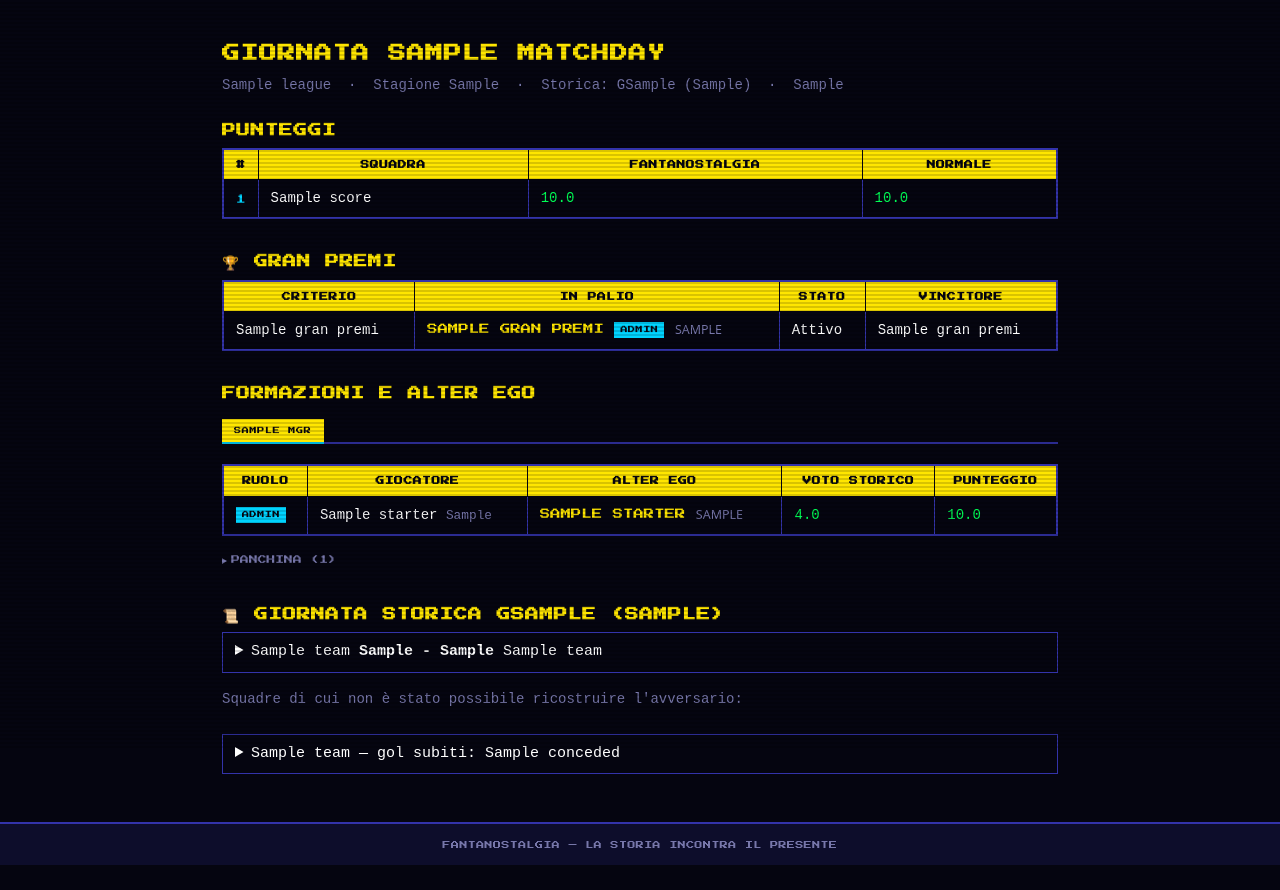
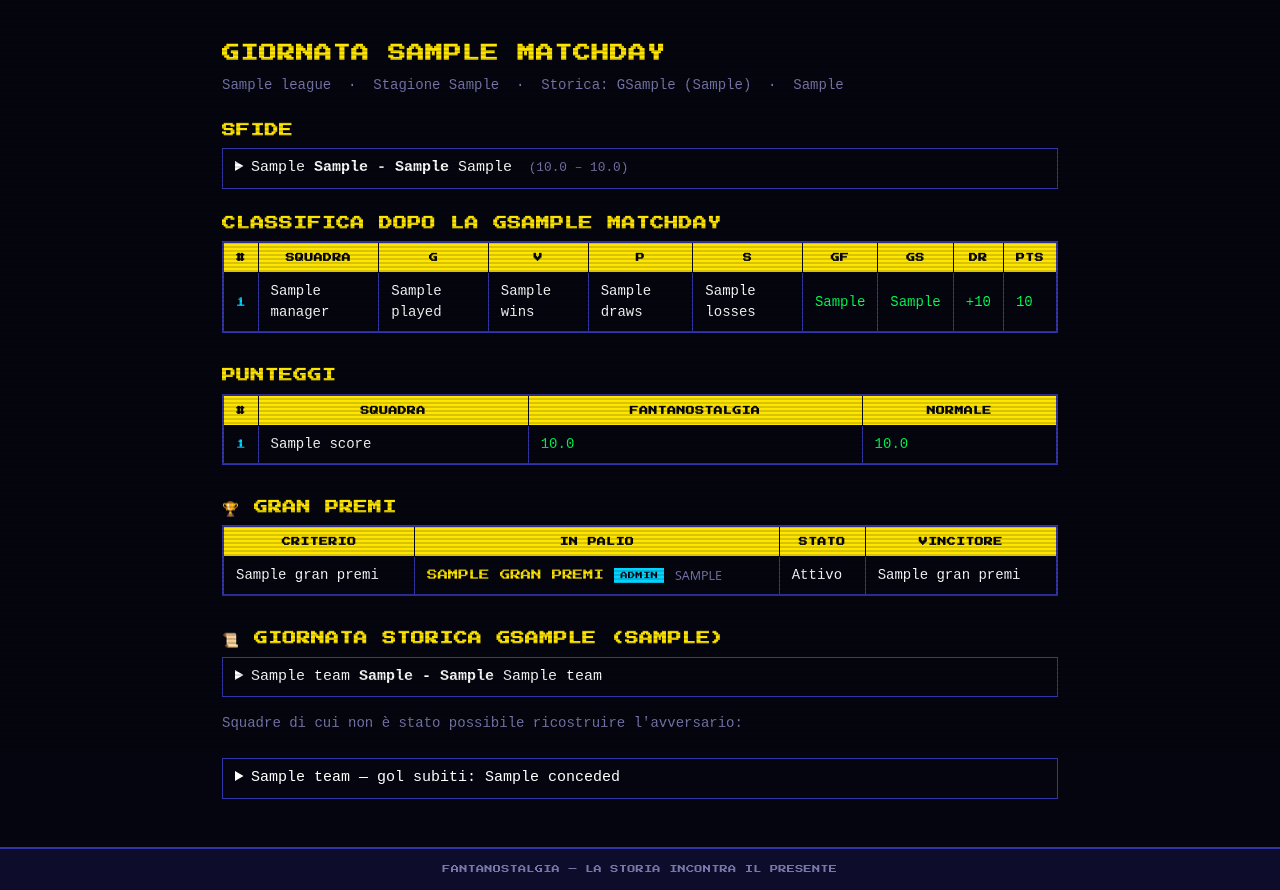
Before and after one commit to simonediroma/fantanostalgia, a FastAPI app: template backend/templates/giornata.html in a window 1280 px wide. Shown: the part 52-942 px from the top of the page. Before the commit the page ends 917 px from the top, so only its background shows below. Run offline with FastAPI, Linux system fonts and the light colour scheme; the template is opened without the code that fills it: most values are stand-ins (such as "Sample title", 1, 10 or a date in 2020).

Commit message:
Pagina giornata: sfide espandibili con formazioni e classifica scontri diretti alla giornata
Co-Authored-By: Claude Opus 5.5 <noreply@anthropic.com>
Claude-Session: https://claude.ai/code/session_01NTxs665AyP4TzBfnzkwBFL

```diff
--- a/backend/templates/classifica.html
+++ b/backend/templates/classifica.html
@@ -104,7 +104,7 @@
           <th title="Vittorie">V</th>
           <th title="Pareggi">P</th>
           <th title="Sconfitte">S</th>
-          <th title="Gol fatti (punteggio nostalgia convertito: base 66, +1 gol ogni 6 punti)">GF</th>
+          <th title="Gol fatti (punteggio nostalgia convertito: 66 punti = 1 gol, +1 ogni 6 punti)">GF</th>
           <th title="Gol subiti">GS</th>
           <th title="Differenza reti">DR</th>
           <th title="Punti classifica (V×3 + P)">Pts</th>
--- a/backend/templates/giornata.html
+++ b/backend/templates/giornata.html
@@ -12,102 +12,7 @@
 {% endblock %}
 
 {% block content %}
-<h1>Giornata {{ matchday }}</h1>
-<p class="subtitle">
-  {{ league.name }} &nbsp;·&nbsp;
-  Stagione {{ league.season_current }}
-  &nbsp;·&nbsp; Storica: G{{ matchday_historic }} ({{ league.season_historic }})
-  {% if drawn_at_fmt %}&nbsp;·&nbsp; {{ drawn_at_fmt }}{% endif %}
-</p>
-
-{% if all_matchdays|length > 1 %}
-<div class="matchday-nav">
-  {% set prev = namespace(val=none) %}
-  {% set nxt = namespace(val=none) %}
-  {% for md in all_matchdays %}
-    {% if md < matchday %}{% set prev.val = md %}{% endif %}
-    {% if md > matchday and nxt.val is none %}{% set nxt.val = md %}{% endif %}
-  {% endfor %}
-  {% if prev.val is not none %}
-  <a href="/lega/{{ league.id }}/giornata/{{ prev.val }}" class="ds-button ds-button--default">← G{{ prev.val }}</a>
-  {% endif %}
-  <span class="matchday-nav-label">G{{ matchday }}</span>
-  {% if nxt.val is not none %}
-  <a href="/lega/{{ league.id }}/giornata/{{ nxt.val }}" class="ds-button ds-button--default">G{{ nxt.val }} →</a>
-  {% endif %}
-</div>
-{% endif %}
-
-{% if scores %}
-<h2 style="margin-top:1.5rem">Punteggi</h2>
-<div class="ds-table-wrap" style="margin-bottom:2rem">
-  <table class="ds-table ds-table-stack">
-    <thead>
-      <tr>
-        <th>#</th>
-        <th>Squadra</th>
-        <th>FantaNostalgia</th>
-        <th>Normale</th>
-      </tr>
-    </thead>
-    <tbody>
-      {% for s in scores %}
-      <tr>
-        <td class="rank" data-label="#">{{ loop.index }}</td>
-        <td data-label="Squadra">{{ s.manager_name }}</td>
-        <td class="score" data-label="FantaNostalgia">{{ '%.1f'|format(s.score_nostalgia or 0) }}</td>
-        <td class="score" data-label="Normale">
-          {% if s.score_normal is not none %}{{ '%.1f'|format(s.score_normal) }}{% else %}—{% endif %}
-        </td>
-      </tr>
-      {% endfor %}
-    </tbody>
-  </table>
-</div>
-{% else %}
-<div class="ds-empty-state"><div class="ds-empty-state__message">Punteggi non ancora calcolati.</div></div>
-{% endif %}
-
-{% if gran_premi %}
-<h2 style="margin-top:1.5rem">🏆 Gran Premi</h2>
-<div class="ds-table-wrap" style="margin-bottom:2rem">
-  <table class="ds-table ds-table-stack">
-    <thead>
-      <tr>
-        <th>Criterio</th>
-        <th>In palio</th>
-        <th>Stato</th>
-        <th>Vincitore</th>
-      </tr>
-    </thead>
-    <tbody>
-      {% for gp in gran_premi %}
-      <tr>
-        <td data-label="Criterio">{{ gp.criterion_label }}</td>
-        <td class="historic-name" style="text-align:left" data-label="In palio">
-          {{ gp.prize_name }} <span class="ds-badge ds-badge--cyan">{{ gp.prize_role }}</span>
-          <span style="font-family:system-ui;font-size:0.78rem;color:var(--muted)"> {{ gp.prize_team }}</span>
-        </td>
-        <td data-label="Stato">{% if gp.status == 'resolved' %}Risolto{% else %}Attivo{% endif %}</td>
-        <td data-label="Vincitore">{% if gp.winner_name %}{{ gp.winner_name }}{% else %}—{% endif %}</td>
-      </tr>
-      {% endfor %}
-    </tbody>
-  </table>
-</div>
-{% endif %}
-
-{% if managers %}
-<h2>Formazioni e Alter Ego</h2>
-<div class="ds-tabs__nav" style="margin-top:1rem">
-  {% for mgr in managers %}
-  <button class="ds-tabs__tab" aria-selected="{% if loop.first %}true{% else %}false{% endif %}"
-          onclick="switchTab('mgr{{ loop.index }}', this)">{{ mgr.name }}</button>
-  {% endfor %}
-</div>
-
-{% for mgr in managers %}
-<div id="tab-mgr{{ loop.index }}" class="ds-tabs__panel" {% if not loop.first %}hidden{% endif %}>
+{% macro formazione(mgr) %}
   {% if mgr.starters %}
   <div class="ds-table-wrap">
     <table class="ds-table ds-table-stack">
@@ -172,6 +77,159 @@
     </div>
   </details>
   {% endif %}
+{% endmacro %}
+
+<h1>Giornata {{ matchday }}</h1>
+<p class="subtitle">
+  {{ league.name }} &nbsp;·&nbsp;
+  Stagione {{ league.season_current }}
+  &nbsp;·&nbsp; Storica: G{{ matchday_historic }} ({{ league.season_historic }})
+  {% if drawn_at_fmt %}&nbsp;·&nbsp; {{ drawn_at_fmt }}{% endif %}
+</p>
+
+{% if all_matchdays|length > 1 %}
+<div class="matchday-nav">
+  {% set prev = namespace(val=none) %}
+  {% set nxt = namespace(val=none) %}
+  {% for md in all_matchdays %}
+    {% if md < matchday %}{% set prev.val = md %}{% endif %}
+    {% if md > matchday and nxt.val is none %}{% set nxt.val = md %}{% endif %}
+  {% endfor %}
+  {% if prev.val is not none %}
+  <a href="/lega/{{ league.id }}/giornata/{{ prev.val }}" class="ds-button ds-button--default">← G{{ prev.val }}</a>
+  {% endif %}
+  <span class="matchday-nav-label">G{{ matchday }}</span>
+  {% if nxt.val is not none %}
+  <a href="/lega/{{ league.id }}/giornata/{{ nxt.val }}" class="ds-button ds-button--default">G{{ nxt.val }} →</a>
+  {% endif %}
+</div>
+{% endif %}
+
+{% if sfide %}
+<h2 style="margin-top:1.5rem">Sfide</h2>
+{% for m in sfide %}
+<details class="hm-match">
+  <summary>
+    {{ m.home_manager }} <strong>{{ m.home_goals }} - {{ m.away_goals }}</strong> {{ m.away_manager }}
+    <span style="color:var(--muted);font-size:0.8rem">&nbsp;({{ '%.1f'|format(m.home_score) }} – {{ '%.1f'|format(m.away_score) }})</span>
+  </summary>
+  <div class="hm-teams hm-teams--stack">
+    <div><h3>{{ m.home_manager }}</h3>{{ formazione(m.home) }}</div>
+    <div><h3>{{ m.away_manager }}</h3>{{ formazione(m.away) }}</div>
+  </div>
+</details>
+{% endfor %}
+{% endif %}
+
+{% if h2h_standings %}
+<h2 style="margin-top:1.5rem">Classifica dopo la G{{ matchday }}</h2>
+<div class="ds-table-wrap" style="margin-bottom:2rem">
+  <table class="ds-table ds-table-stack">
+    <thead>
+      <tr>
+        <th>#</th>
+        <th>Squadra</th>
+        <th title="Partite giocate">G</th>
+        <th title="Vittorie">V</th>
+        <th title="Pareggi">P</th>
+        <th title="Sconfitte">S</th>
+        <th title="Gol fatti">GF</th>
+        <th title="Gol subiti">GS</th>
+        <th title="Differenza reti">DR</th>
+        <th title="Punti classifica (V×3 + P)">Pts</th>
+      </tr>
+    </thead>
+    <tbody>
+      {% for row in h2h_standings %}
+      <tr>
+        <td class="rank" data-label="#">{{ row.rank }}</td>
+        <td data-label="Squadra">{{ row.manager }}</td>
+        <td data-label="Giocate">{{ row.played }}</td>
+        <td data-label="Vittorie">{{ row.wins }}</td>
+        <td data-label="Pareggi">{{ row.draws }}</td>
+        <td data-label="Sconfitte">{{ row.losses }}</td>
+        <td class="score" data-label="Gol fatti">{{ row.gf }}</td>
+        <td class="score" data-label="Gol subiti">{{ row.gs }}</td>
+        <td class="score" data-label="Diff. reti">{{ '%+d'|format(row.gdr) }}</td>
+        <td class="total" data-label="Punti">{{ row.points }}</td>
+      </tr>
+      {% endfor %}
+    </tbody>
+  </table>
+</div>
+{% endif %}
+
+{% if scores %}
+<h2 style="margin-top:1.5rem">Punteggi</h2>
+<div class="ds-table-wrap" style="margin-bottom:2rem">
+  <table class="ds-table ds-table-stack">
+    <thead>
+      <tr>
+        <th>#</th>
+        <th>Squadra</th>
+        <th>FantaNostalgia</th>
+        <th>Normale</th>
+      </tr>
+    </thead>
+    <tbody>
+      {% for s in scores %}
+      <tr>
+        <td class="rank" data-label="#">{{ loop.index }}</td>
+        <td data-label="Squadra">{{ s.manager_name }}</td>
+        <td class="score" data-label="FantaNostalgia">{{ '%.1f'|format(s.score_nostalgia or 0) }}</td>
+        <td class="score" data-label="Normale">
+          {% if s.score_normal is not none %}{{ '%.1f'|format(s.score_normal) }}{% else %}—{% endif %}
+        </td>
+      </tr>
+      {% endfor %}
+    </tbody>
+  </table>
+</div>
+{% else %}
+<div class="ds-empty-state"><div class="ds-empty-state__message">Punteggi non ancora calcolati.</div></div>
+{% endif %}
+
+{% if gran_premi %}
+<h2 style="margin-top:1.5rem">🏆 Gran Premi</h2>
+<div class="ds-table-wrap" style="margin-bottom:2rem">
+  <table class="ds-table ds-table-stack">
+    <thead>
+      <tr>
+        <th>Criterio</th>
+        <th>In palio</th>
+        <th>Stato</th>
+        <th>Vincitore</th>
+      </tr>
+    </thead>
+    <tbody>
+      {% for gp in gran_premi %}
+      <tr>
+        <td data-label="Criterio">{{ gp.criterion_label }}</td>
+        <td class="historic-name" style="text-align:left" data-label="In palio">
+          {{ gp.prize_name }} <span class="ds-badge ds-badge--cyan">{{ gp.prize_role }}</span>
+          <span style="font-family:system-ui;font-size:0.78rem;color:var(--muted)"> {{ gp.prize_team }}</span>
+        </td>
+        <td data-label="Stato">{% if gp.status == 'resolved' %}Risolto{% else %}Attivo{% endif %}</td>
+        <td data-label="Vincitore">{% if gp.winner_name %}{{ gp.winner_name }}{% else %}—{% endif %}</td>
+      </tr>
+      {% endfor %}
+    </tbody>
+  </table>
+</div>
+{% endif %}
+
+{% if managers and not sfide %}
+<h2>Formazioni e Alter Ego</h2>
+<div class="ds-tabs__nav" style="margin-top:1rem">
+  {% for mgr in managers %}
+  <button class="ds-tabs__tab" aria-selected="{% if loop.first %}true{% else %}false{% endif %}"
+          onclick="switchTab('mgr{{ loop.index }}', this)">{{ mgr.name }}</button>
+  {% endfor %}
+</div>
+
+{% for mgr in managers %}
+<div id="tab-mgr{{ loop.index }}" class="ds-tabs__panel" {% if not loop.first %}hidden{% endif %}>
+  {{ formazione(mgr) }}
 </div>
 {% endfor %}
 {% endif %}
@@ -216,15 +274,18 @@
 </details>
 {% endfor %}
 {% endif %}
+{% endif %}
+
 <style>
 .hm-match { border:1px solid var(--border, #3333aa); padding:0.5rem 0.75rem; margin-bottom:0.5rem; }
 .hm-match summary { cursor:pointer; }
 .hm-teams { display:grid; grid-template-columns:1fr 1fr; gap:1rem; margin-top:0.5rem; }
+.hm-teams > div { min-width:0; }
+.hm-teams--stack { grid-template-columns:1fr; }
 .hm-teams h3 { font-size:0.9rem; margin:0.25rem 0; }
 .hm-line { font-size:0.85rem; margin-top:0.25rem; }
 @media (max-width:640px) { .hm-teams { grid-template-columns:1fr; } }
 </style>
-{% endif %}
 
 <script>
 function switchTab(id, btn) {
```
Also changed, not shown: CLAUDE_MEMORY.md (+3 -1 lines), backend/api/routers/views.py (+39 -0 lines), backend/tests/test_historic_matches.py (+44 -0 lines).
